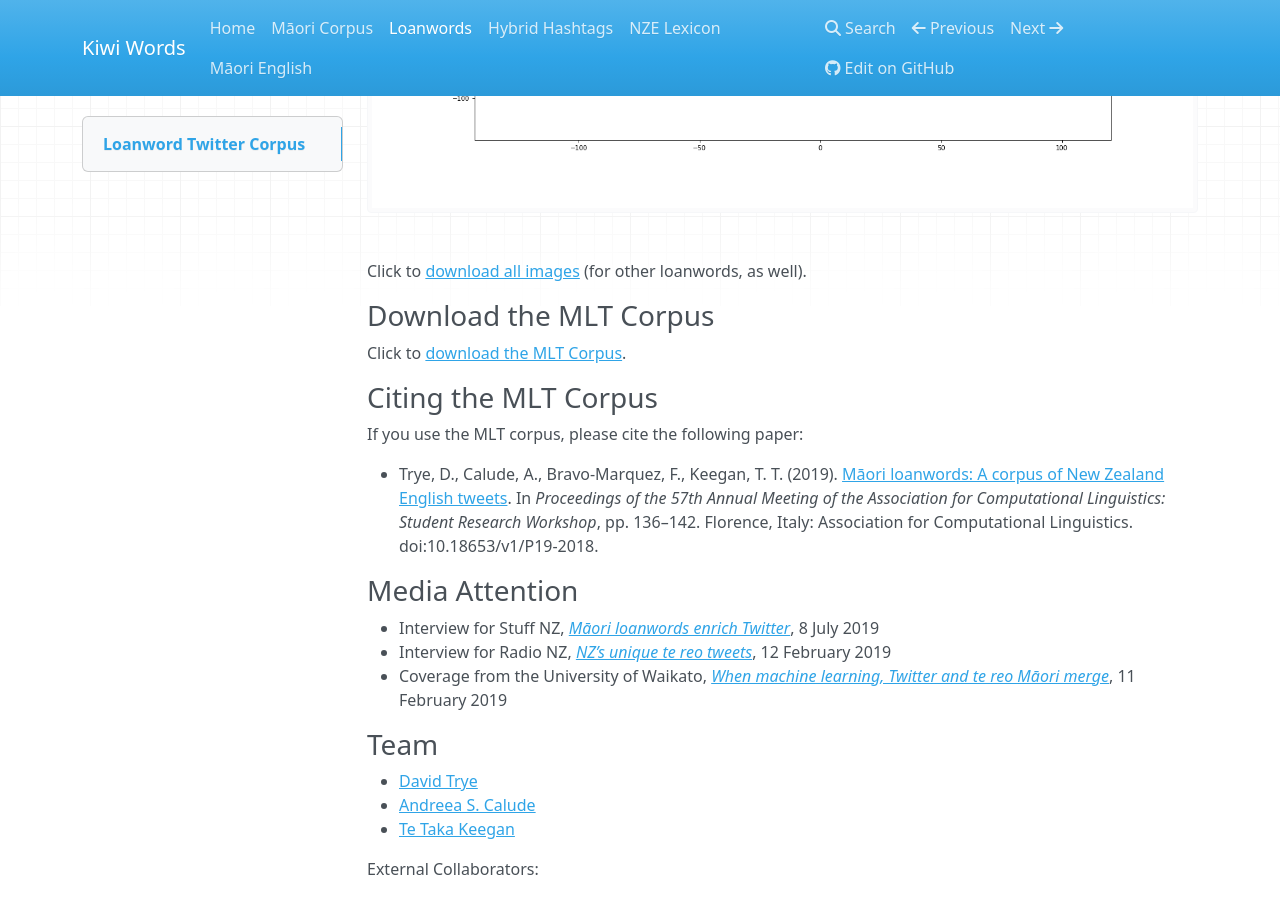
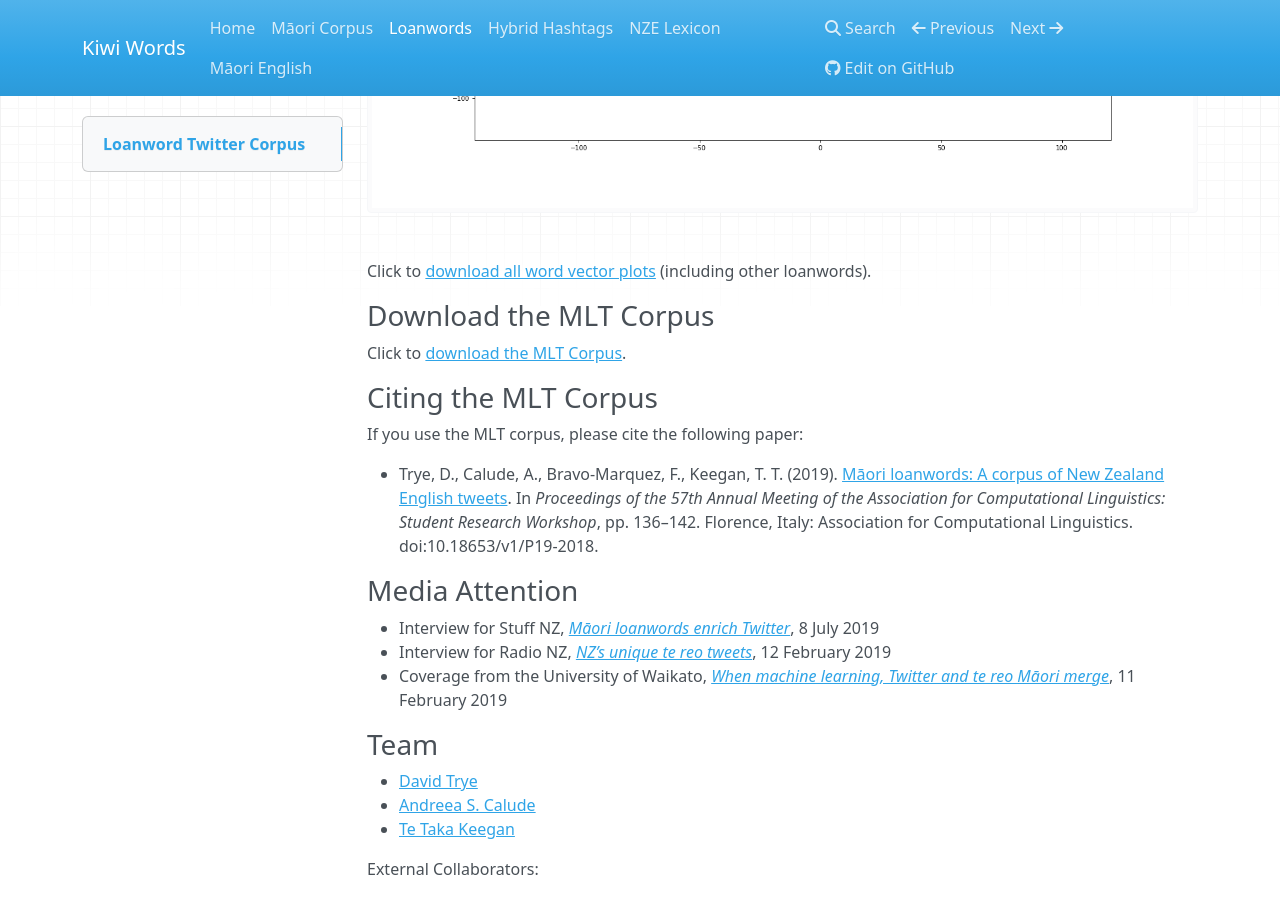
Before and after one commit to Waikato/kiwiwords, an MkDocs documentation site: the page built from docs/corpus.md, in a window 1280 px wide and 900 px high, scrolled down 2504 px. Built offline with MkDocs 1.6.1, drawn with Linux system fonts in a browser that asks for light colours; nearby versions of some CDN libraries.

Commit message:
Update corpus.md

```diff
--- a/docs/corpus.md
+++ b/docs/corpus.md
@@ -33,7 +33,7 @@ Aroha (love):
 Whānau (family):
 <img src="../pics/whanau_tsne.png" alt="Word embeddings for whānau"/>
 
-Click to <a href="../pics/word_vectors.zip">download all images</a> (for other loanwords, as well).
+Click to <a href="../pics/word_vectors.zip">download all word vector plots</a> (including other loanwords).
 
 ### Download the MLT Corpus
 Click to <a href="../pics/mlt-v2.zip">download the MLT Corpus</a>.
```
